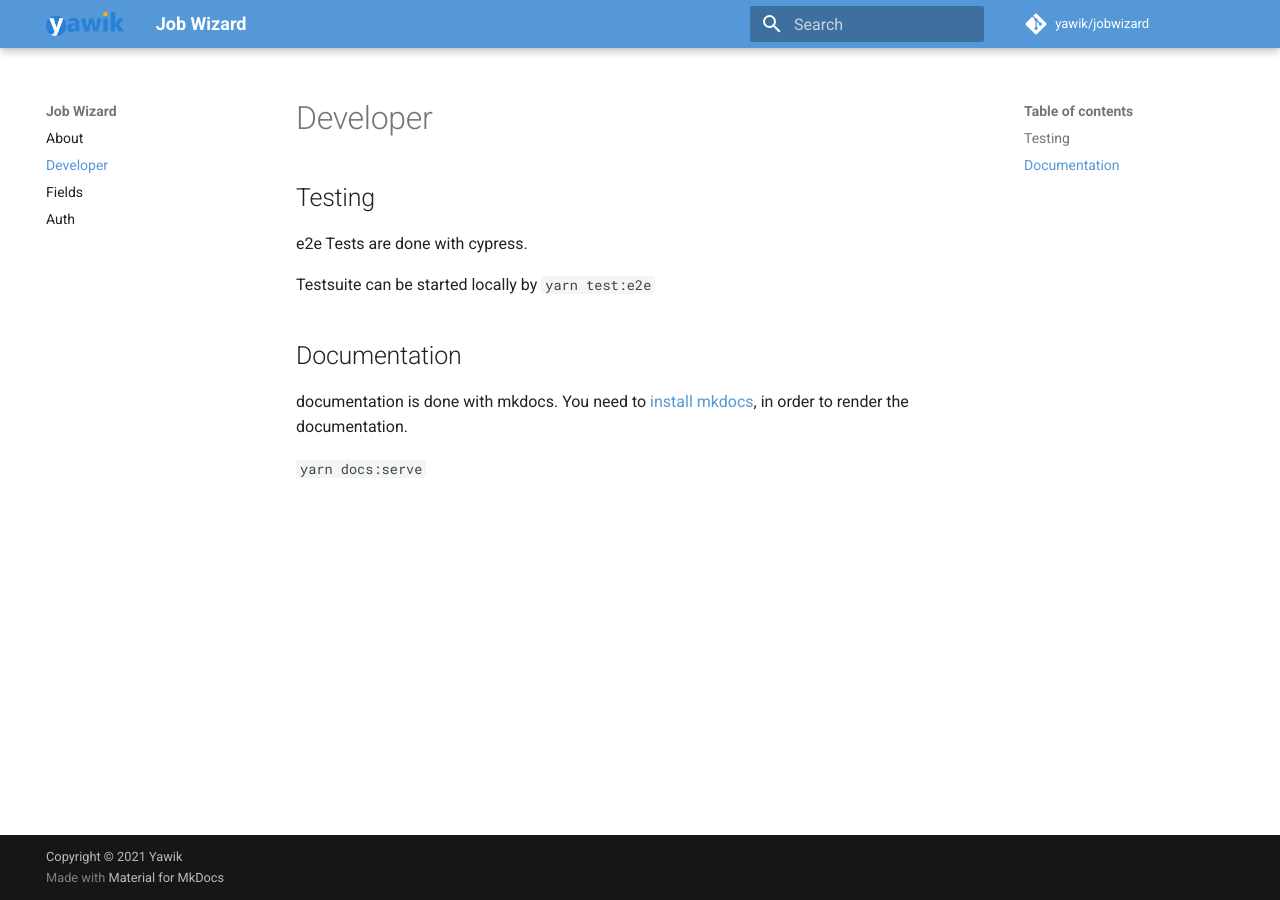
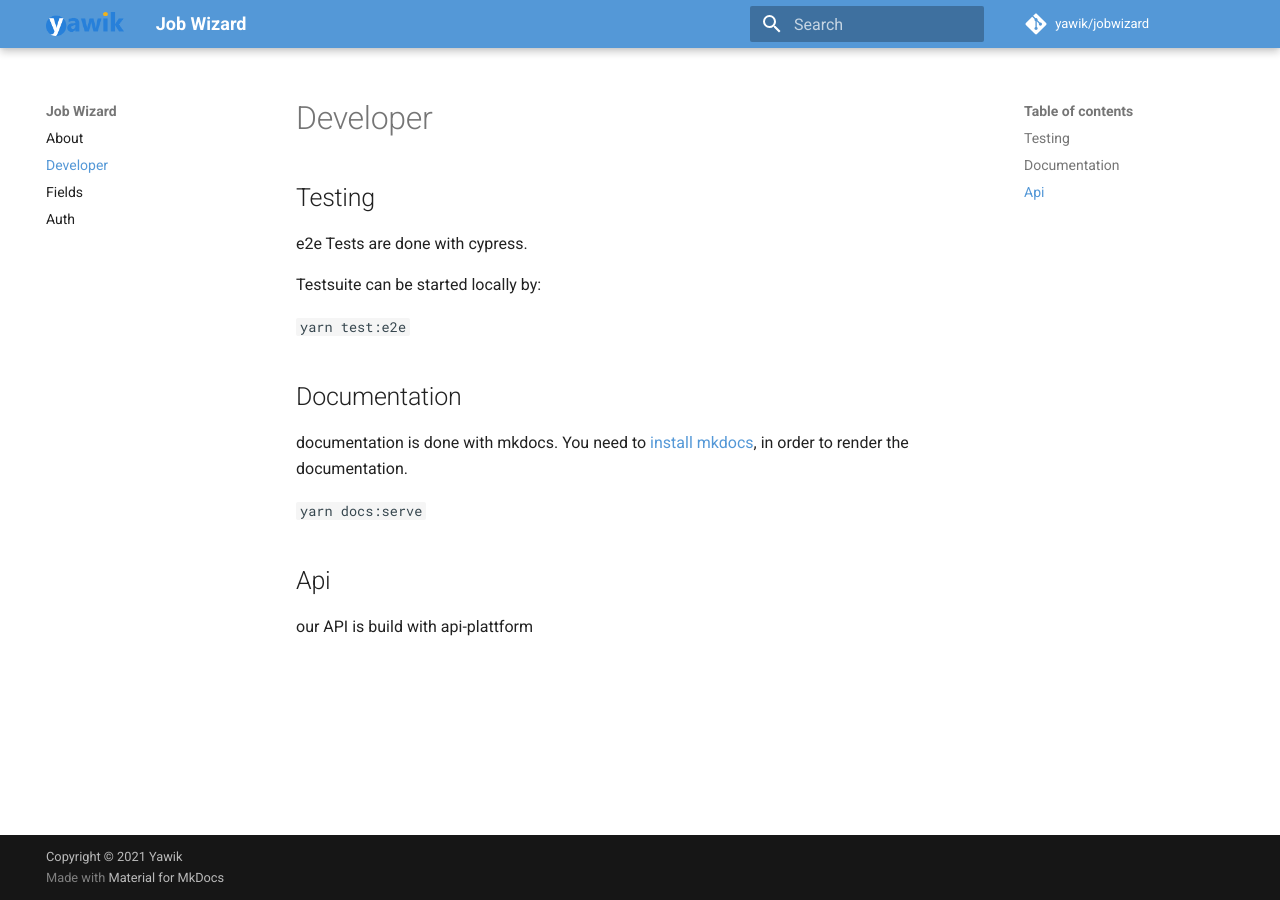
Before and after one commit to sebestyengyoergy/jobwizard, an MkDocs documentation site: the page built from docs/developer.md, in a window 1280 px wide. Built offline with MkDocs 1.6.1 and Material for MkDocs 9.7.7, drawn with Linux system fonts in a browser that asks for light colours; comment, search, counter and statistics services are not loaded.

Commit message:
chore: set logo width to 100% in docs

```diff
--- a/docs/developer.md
+++ b/docs/developer.md
@@ -4,7 +4,9 @@
 
 e2e Tests are done with cypress.
 
-Testsuite can be started locally by `yarn test:e2e`
+Testsuite can be started locally by:
+
+`yarn test:e2e`
 
 ## Documentation
 
@@ -12,3 +14,7 @@
 the documentation.
 
 `yarn docs:serve`
+
+## Api
+
+our API is build with api-plattform
--- a/docs/stylesheets/extra.css
+++ b/docs/stylesheets/extra.css
@@ -2,6 +2,6 @@
     --md-primary-fg-color:        #5498D7;
   }
 
-.md-header-nav__button.md-logo img, .md-header-nav__button.md-logo svg {
+.md-header .md-logo img, .md-header .md-logo svg {
     width: 100%;
 }
```
